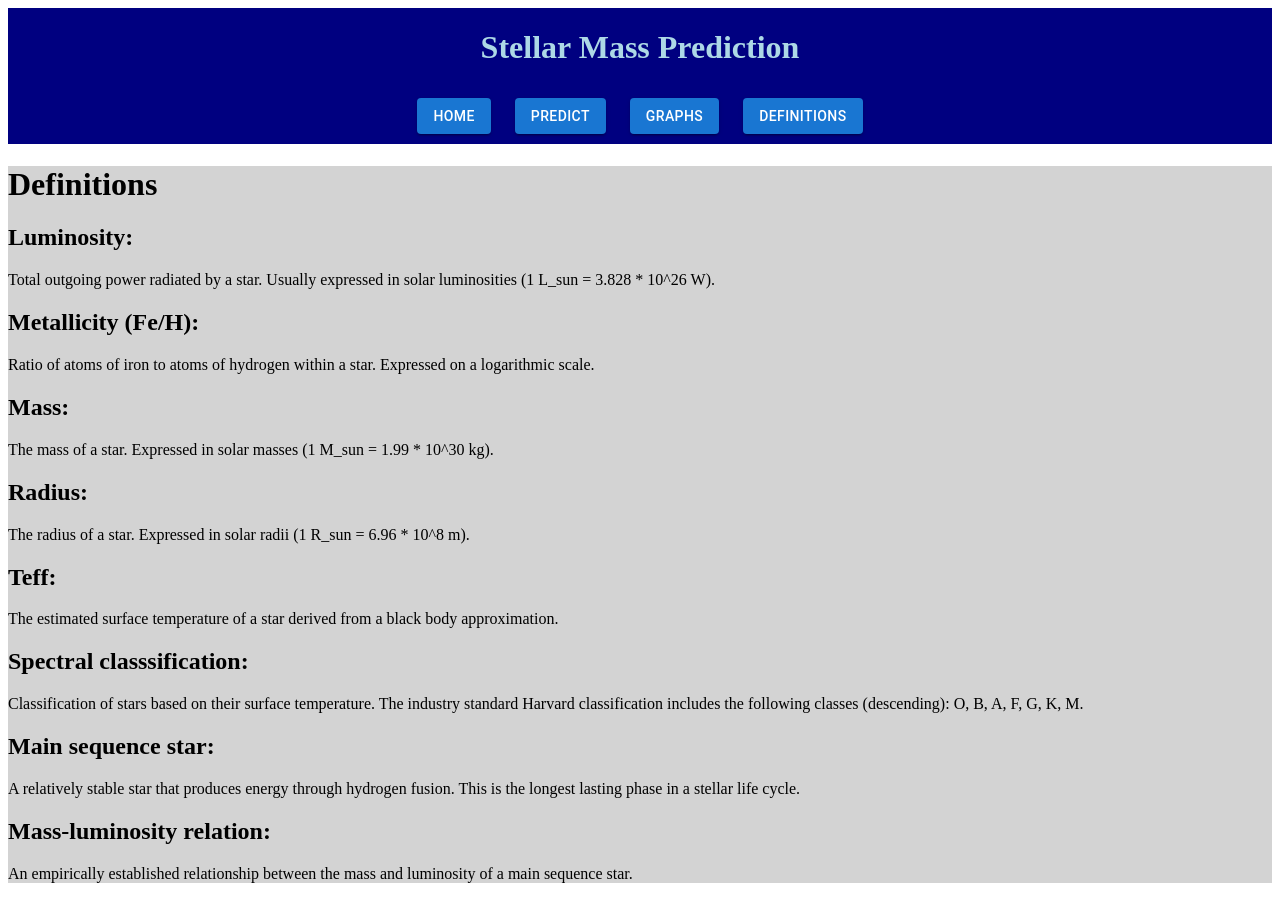
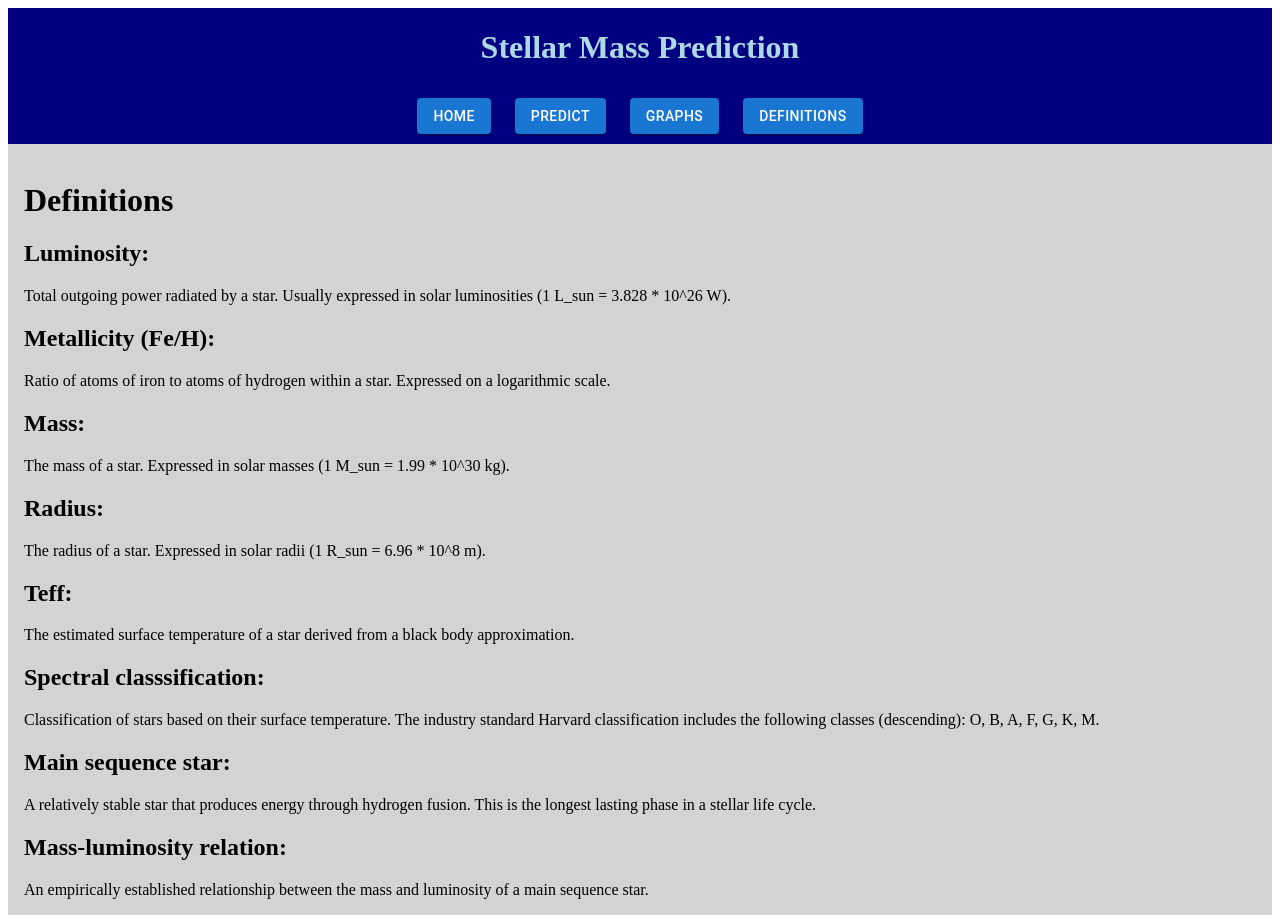
Before and after one commit to ala-zukowska/stellar-mass-prediction, a React (Vite) app in the folder app/frontend/: page /definitions in a window 1280 px wide. Before the commit the page ends 891 px from the top, so only its background shows below. Built offline with nearby package versions, Linux system fonts and the light colour scheme.

Commit message:
add padding

```diff
--- a/app/frontend/src/components/definitions/index.jsx
+++ b/app/frontend/src/components/definitions/index.jsx
@@ -2,7 +2,7 @@
 
 const Def = () => {
     return (
-        <div style={{ backgroundColor: 'lightGray' }}>
+        <div style={{ backgroundColor: 'lightGray', padding: '1em' }}>
             <h1>Definitions</h1>
             <div>
                 <h2>Luminosity: </h2>
```
